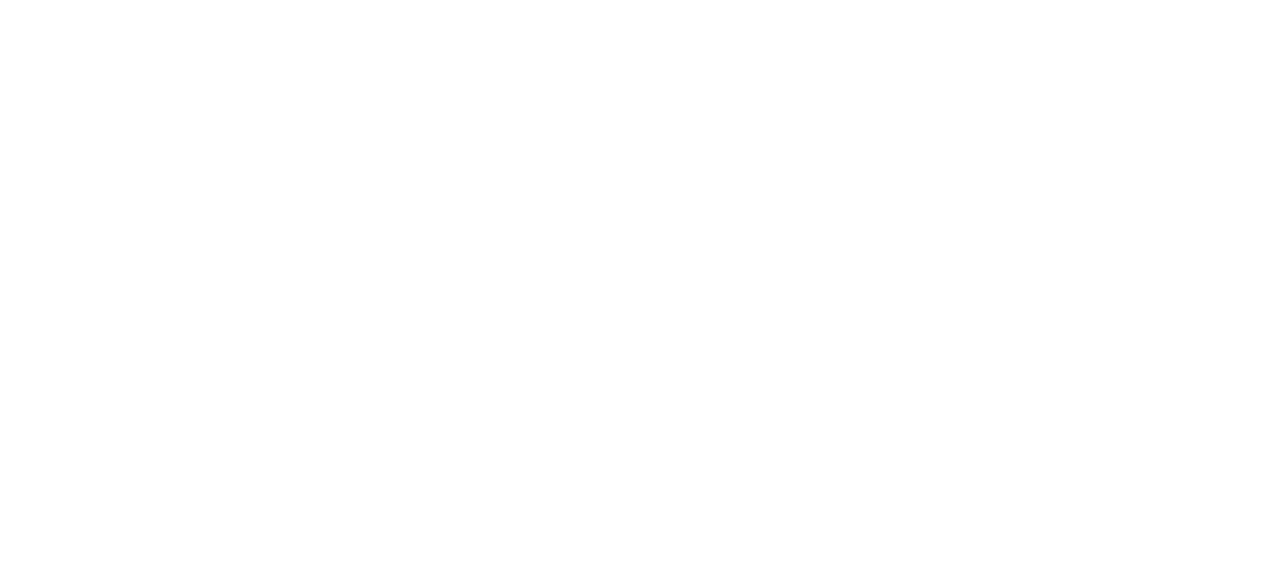
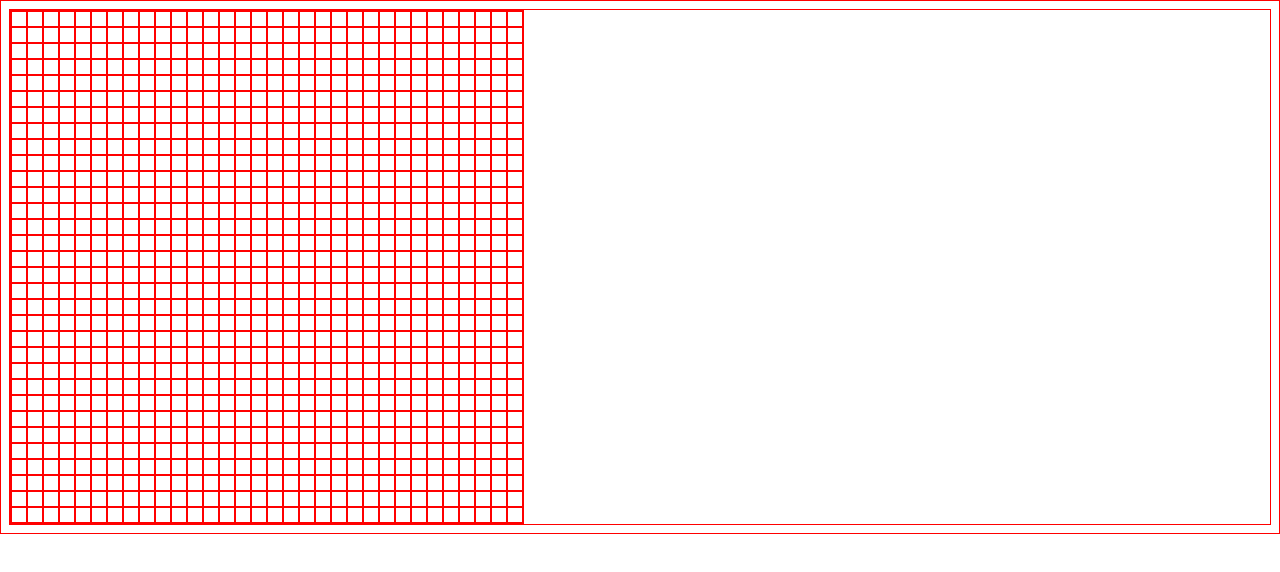
Before and after one commit to lwaldow/etch-a-sketch, a plain HTML site: page index.html in a window 1280 px wide. Drawn offline with Linux system fonts and the light colour scheme.

Commit message:
Add grid calculation in script & page

```diff
--- a/index.html
+++ b/index.html
@@ -4,7 +4,7 @@
         <meta charset="utf-8">
         <title>Etch-a-Sketch</title>
         <link rel="stylesheet" href="styles.css">
-        <script href="script.js" defer></script>
+        <script src="script.js" defer></script>
     </head>
     <body>
         <div id="grid"></div>
--- a/script.js
+++ b/script.js
@@ -0,0 +1,13 @@
+const grid = document.querySelector("#grid");
+const absSize = 512;
+let gridSize = 32;
+grid.style.width = absSize + "px";
+grid.style.height = absSize + "px";
+grid.style.gridTemplateColumns = `repeat(${gridSize}, 1fr)`;
+for (let i = 0; i < gridSize * gridSize; i++) {
+    let item = document.createElement("div");
+    item.style.width = absSize / gridSize;
+    item.style.height = absSize / gridSize;
+    console.log(item);
+    grid.appendChild(item);
+}
--- a/styles.css
+++ b/styles.css
@@ -0,0 +1,10 @@
+#grid {
+    display: grid;
+    width: 512px;
+    height: 512px;
+    grid-template-columns: repeat(4, 1fr);
+}
+
+* {
+    border: 1px solid red;
+}
```
